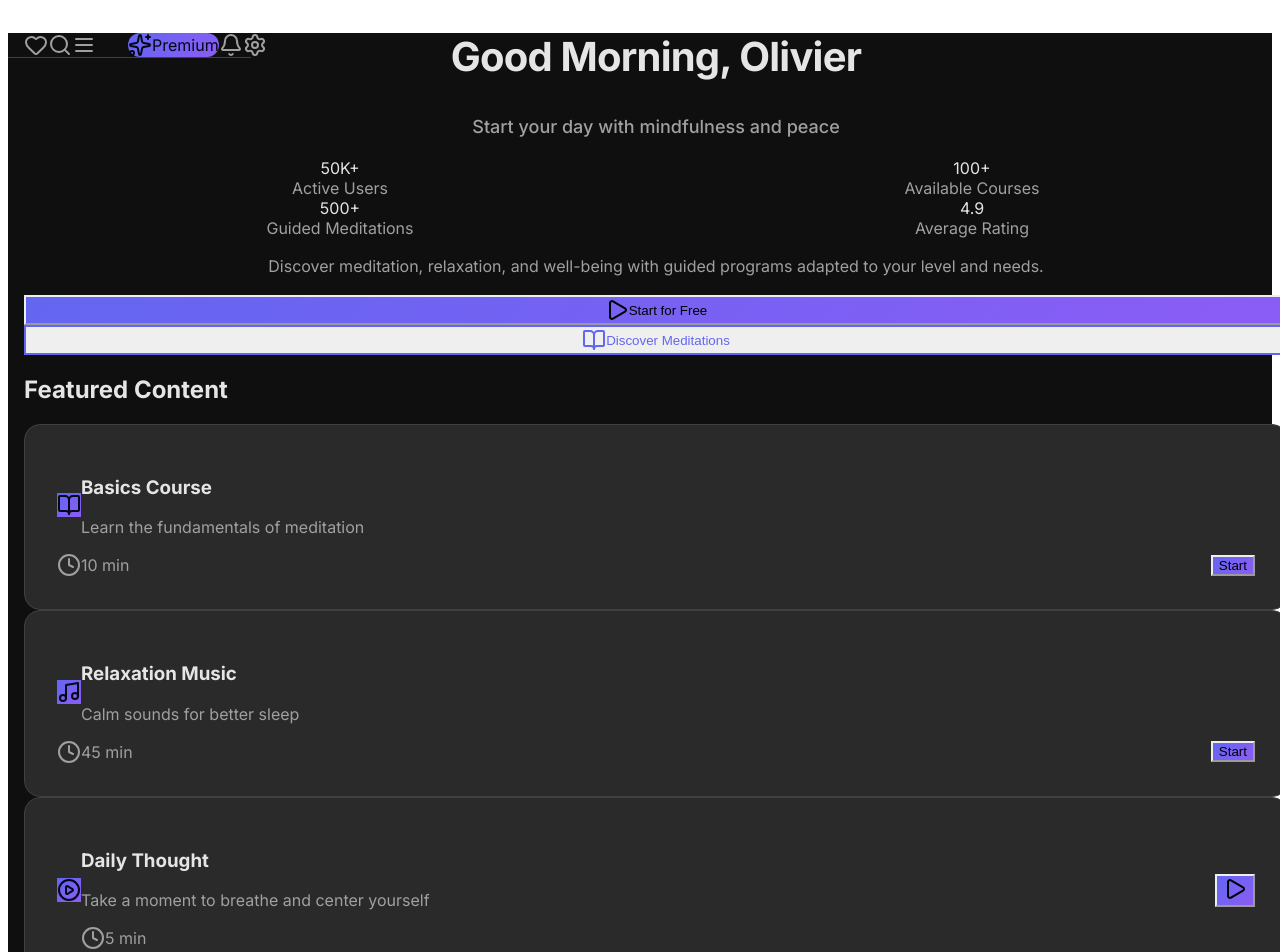
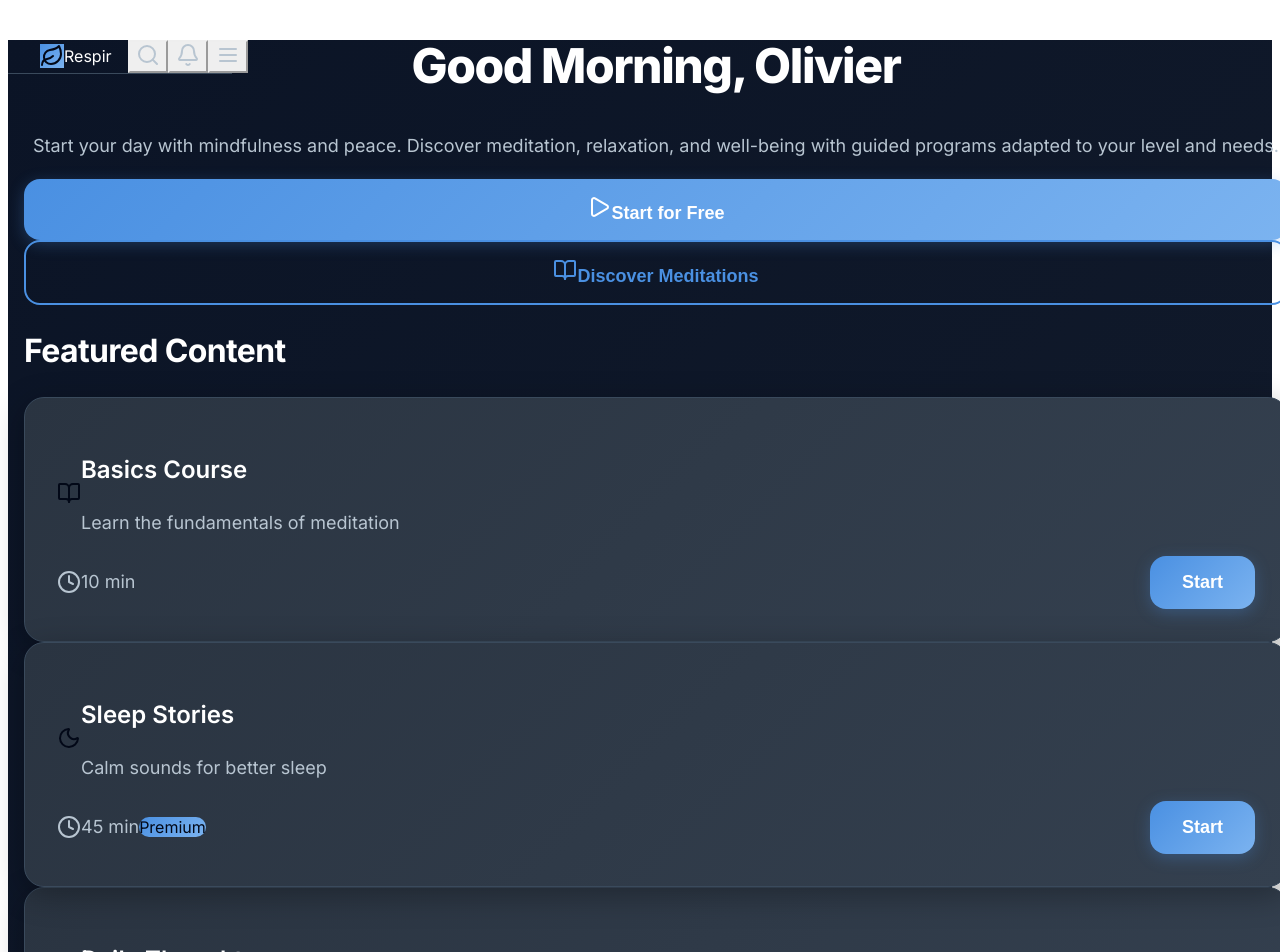
Before and after one commit to Sarpanim/Respir, a Next.js app: page / in a window 1280 px wide. Shown: the top 952 px of the page. Built offline with nearby package versions, Linux system fonts and the light colour scheme.

Commit message:
feat: Design professionnel inspiré Headspace/Calm

```diff
--- a/src/app/globals.css
+++ b/src/app/globals.css
@@ -105,28 +105,41 @@
   }
 }
 
-/* Palette minimaliste avec thème sombre */
+/* Palette professionnelle inspirée Headspace/Calm */
 @layer base {
   :root {
-    /* Palette minimaliste sombre */
-    --primary-bg: #0F0F0F;
-    --secondary-bg: #1A1A1A;
-    --card-bg: #2A2A2A;
-    --primary-text: #E5E5E5;
-    --secondary-text: #A0A0A0;
-    --accent: #6366F1;
-    --accent-light: #8B5CF6;
-    --border: #404040;
-    --hover-bg: #333333;
-    --gradient-main: linear-gradient(135deg, #1A1A1A 0%, #2A2A2A 100%);
-    --gradient-accent: linear-gradient(135deg, #6366F1 0%, #8B5CF6 100%);
+    /* Palette bleu foncé et gris élégante */
+    --primary-bg: #0B1426;
+    --secondary-bg: #1A2332;
+    --card-bg: #2A3441;
+    --primary-text: #FFFFFF;
+    --secondary-text: #B8C5D1;
+    --accent: #4A90E2;
+    --accent-light: #7BB3F0;
+    --accent-dark: #2E5BBA;
+    --border: #3A4A5C;
+    --hover-bg: #34404F;
+    --success: #4CAF50;
+    --warning: #FF9800;
+    --gradient-main: linear-gradient(135deg, #0B1426 0%, #1A2332 100%);
+    --gradient-accent: linear-gradient(135deg, #4A90E2 0%, #7BB3F0 100%);
+    --gradient-card: linear-gradient(135deg, #2A3441 0%, #34404F 100%);
   }
 }
 
-/* Typography minimaliste */
+/* Typography professionnelle */
 @layer components {
-  .text-premium-title {
-    font-size: 2.5rem;
+  .text-hero-title {
+    font-size: 3rem;
+    font-weight: 800;
+    line-height: 1.1;
+    letter-spacing: -0.03em;
+    color: var(--primary-text);
+    font-family: 'Inter', -apple-system, BlinkMacSystemFont, sans-serif;
+  }
+
+  .text-section-title {
+    font-size: 2rem;
     font-weight: 700;
     line-height: 1.2;
     letter-spacing: -0.02em;
@@ -134,37 +147,84 @@
     font-family: 'Inter', -apple-system, BlinkMacSystemFont, sans-serif;
   }
 
-  .text-premium-subtitle {
+  .text-card-title {
+    font-size: 1.5rem;
+    font-weight: 600;
+    line-height: 1.3;
+    color: var(--primary-text);
+    font-family: 'Inter', -apple-system, BlinkMacSystemFont, sans-serif;
+  }
+
+  .text-body {
     font-size: 1.125rem;
+    font-weight: 400;
+    line-height: 1.6;
+    color: var(--secondary-text);
+    font-family: 'Inter', -apple-system, BlinkMacSystemFont, sans-serif;
+  }
+
+  .text-caption {
+    font-size: 0.875rem;
     font-weight: 500;
     line-height: 1.4;
     color: var(--secondary-text);
     font-family: 'Inter', -apple-system, BlinkMacSystemFont, sans-serif;
   }
 
-  .text-premium-body {
-    font-size: 1rem;
-    font-weight: 400;
-    line-height: 1.6;
-    color: var(--secondary-text);
-    font-family: 'Inter', -apple-system, BlinkMacSystemFont, sans-serif;
-  }
-
-  /* Cards minimalistes */
-  .card-premium {
-    background: var(--card-bg);
-    border-radius: 16px;
+  /* Cards professionnelles */
+  .card-professional {
+    background: var(--gradient-card);
+    border-radius: 20px;
     border: 1px solid var(--border);
+    box-shadow: 0 8px 32px rgba(0, 0, 0, 0.3);
     transition: all 0.3s cubic-bezier(0.4, 0, 0.2, 1);
     padding: 2rem;
   }
 
-  .card-premium:hover {
-    background: var(--hover-bg);
+  .card-professional:hover {
+    transform: translateY(-2px);
+    box-shadow: 0 12px 48px rgba(0, 0, 0, 0.4);
     border-color: var(--accent);
   }
 
-  /* Gradients minimalistes */
+  /* Boutons professionnels */
+  .btn-primary {
+    background: var(--gradient-accent);
+    color: white;
+    padding: 1rem 2rem;
+    border-radius: 16px;
+    font-weight: 600;
+    font-size: 1.125rem;
+    border: none;
+    cursor: pointer;
+    transition: all 0.3s ease;
+    box-shadow: 0 4px 16px rgba(74, 144, 226, 0.3);
+  }
+
+  .btn-primary:hover {
+    transform: translateY(-2px);
+    box-shadow: 0 8px 24px rgba(74, 144, 226, 0.4);
+  }
+
+  .btn-secondary {
+    background: transparent;
+    color: var(--accent);
+    padding: 1rem 2rem;
+    border-radius: 16px;
+    font-weight: 600;
+    font-size: 1.125rem;
+    border: 2px solid var(--accent);
+    cursor: pointer;
+    transition: all 0.3s ease;
+  }
+
+  .btn-secondary:hover {
+    background: var(--accent);
+    color: white;
+    transform: translateY(-2px);
+  }
+
+  /* Gradients professionnels */
   .gradient-main {
     background: var(--gradient-main);
   }
@@ -172,4 +232,8 @@
   .gradient-accent {
     background: var(--gradient-accent);
   }
+
+  .gradient-card {
+    background: var(--gradient-card);
+  }
 }
--- a/src/app/page.tsx
+++ b/src/app/page.tsx
@@ -25,13 +25,16 @@ import {
   PlayCircle,
   Music,
   Headphones,
-  Sparkles
+  Sparkles,
+  ChevronLeft,
+  X
 } from 'lucide-react'
 
 export default function HomePage() {
   const [activeTab, setActiveTab] = useState('home')
+  const [sidebarOpen, setSidebarOpen] = useState(false)
 
-  // Données inspirées des maquettes Silent Moon + Insight Timer
+  // Données inspirées d'Headspace/Calm
   const featuredContent = [
     {
       id: 1,
@@ -41,17 +44,17 @@ export default function HomePage() {
       duration: "10 min",
       type: "course",
       isPremium: false,
-      gradient: "from-purple-500 to-pink-500"
+      color: "from-blue-500 to-cyan-500"
     },
     {
       id: 2,
-      title: "Relaxation Music",
+      title: "Sleep Stories",
       subtitle: "Calm sounds for better sleep",
       image: "https://images.unsplash.com/photo-1571019613454-1cb2f99b2d8b?w=400&h=300&fit=crop&crop=center",
       duration: "45 min",
-      type: "music",
-      isPremium: false,
-      gradient: "from-yellow-500 to-orange-500"
+      type: "sleep",
+      isPremium: true,
+      color: "from-purple-500 to-pink-500"
     }
   ]
 
@@ -81,113 +84,143 @@ export default function HomePage() {
   ]
 
   const userStats = [
-    { icon: Flame, label: "7", subtitle: "days streak", color: "text-orange-500" },
-    { icon: Clock, label: "24h", subtitle: "meditated", color: "text-blue-500" },
-    { icon: BookOpen, label: "12", subtitle: "courses completed", color: "text-green-500" },
-    { icon: Award, label: "3", subtitle: "achievements", color: "text-purple-500" }
+    { icon: Flame, label: "7", subtitle: "days streak", color: "text-orange-400" },
+    { icon: Clock, label: "24h", subtitle: "meditated", color: "text-blue-400" },
+    { icon: BookOpen, label: "12", subtitle: "courses completed", color: "text-green-400" },
+    { icon: Award, label: "3", subtitle: "achievements", color: "text-purple-400" }
   ]
 
   return (
-    <div className="min-h-screen" style={{ background: 'var(--primary-bg)' }}>
-      {/* Navigation Top */}
-      <nav className="fixed top-0 left-0 right-0 z-50 bg-black/80 backdrop-blur-md border-b" style={{ borderColor: 'var(--border)' }}>
-        <div className="container-mobile px-6 py-6 flex items-center justify-between">
-          <div className="flex items-center space-x-6">
-            <Heart className="w-6 h-6" style={{ color: 'var(--secondary-text)' }} />
-            <Search className="w-6 h-6" style={{ color: 'var(--secondary-text)' }} />
-            <Menu className="w-6 h-6" style={{ color: 'var(--secondary-text)' }} />
+    <div className="min-h-screen gradient-main">
+      {/* Navigation Top - Barre fixe avec logo au centre */}
+      <nav className="fixed top-0 left-0 right-0 z-50 bg-black/90 backdrop-blur-md border-b" style={{ borderColor: 'var(--border)' }}>
+        <div className="container-mobile px-6 py-4 flex items-center justify-between">
+          {/* Logo au centre */}
+          <div className="flex-1 flex justify-center">
+            <div className="flex items-center space-x-2">
+              <div className="w-8 h-8 gradient-accent rounded-lg flex items-center justify-center">
+                <Leaf className="w-5 h-5 text-white" />
+              </div>
+              <span className="text-xl font-bold" style={{ color: 'var(--primary-text)' }}>Respir</span>
+            </div>
           </div>
 
+          {/* Liens à droite */}
           <div className="flex items-center space-x-4">
-            <div className="gradient-accent px-6 py-3 rounded-full">
-              <span className="text-white text-sm font-medium flex items-center space-x-2">
-                <Sparkles className="w-4 h-4" />
-                <span>Premium</span>
-              </span>
-            </div>
-            <Bell className="w-6 h-6" style={{ color: 'var(--secondary-text)' }} />
-            <Settings className="w-6 h-6" style={{ color: 'var(--secondary-text)' }} />
+            <button className="p-2 rounded-lg hover:bg-white/10 transition-colors">
+              <Search className="w-5 h-5" style={{ color: 'var(--secondary-text)' }} />
+            </button>
+            <button className="p-2 rounded-lg hover:bg-white/10 transition-colors">
+              <Bell className="w-5 h-5" style={{ color: 'var(--secondary-text)' }} />
+            </button>
+            <button
+              onClick={() => setSidebarOpen(true)}
+              className="p-2 rounded-lg hover:bg-white/10 transition-colors"
+            >
+              <Menu className="w-5 h-5" style={{ color: 'var(--secondary-text)' }} />
+            </button>
           </div>
         </div>
       </nav>
 
-      <main className="pt-24">
-        {/* Hero Section */}
-        <section className="py-12">
+      {/* Sidebar Navigation */}
+      {sidebarOpen && (
+        <div className="fixed inset-0 z-50 bg-black/50 backdrop-blur-sm">
+          <div className="fixed right-0 top-0 h-full w-80 gradient-main border-l" style={{ borderColor: 'var(--border)' }}>
+            <div className="p-6">
+              <div className="flex items-center justify-between mb-8">
+                <div className="flex items-center space-x-3">
+                  <div className="w-10 h-10 gradient-accent rounded-xl flex items-center justify-center">
+                    <Leaf className="w-6 h-6 text-white" />
+                  </div>
+                  <span className="text-2xl font-bold" style={{ color: 'var(--primary-text)' }}>Respir</span>
+                </div>
+                <button
+                  onClick={() => setSidebarOpen(false)}
+                  className="p-2 rounded-lg hover:bg-white/10 transition-colors"
+                >
+                  <X className="w-6 h-6" style={{ color: 'var(--secondary-text)' }} />
+                </button>
+              </div>
+
+              <nav className="space-y-2">
+                {[
+                  { id: 'home', label: 'Home', icon: Home },
+                  { id: 'explore', label: 'Explore', icon: Search },
+                  { id: 'sleep', label: 'Sleep', icon: Moon },
+                  { id: 'meditate', label: 'Meditate', icon: Play },
+                  { id: 'profile', label: 'Profile', icon: Users }
+                ].map((tab) => (
+                  <button
+                    key={tab.id}
+                    onClick={() => {
+                      setActiveTab(tab.id)
+                      setSidebarOpen(false)
+                    }}
+                    className={`w-full flex items-center space-x-4 p-4 rounded-xl transition-all ${
+                      tab.id === activeTab ? 'bg-white/10' : 'hover:bg-white/5'
+                    }`}
+                  >
+                    <tab.icon className="w-6 h-6" style={{ color: 'var(--secondary-text)' }} />
+                    <span className="text-lg font-medium" style={{ color: 'var(--primary-text)' }}>{tab.label}</span>
+                  </button>
+                ))}
+              </nav>
+            </div>
+          </div>
+        </div>
+      )}
+
+      <main className="pt-20">
+        {/* Hero Section - Titre percutant et bouton d'action */}
+        <section className="py-16">
           <div className="container-mobile px-6">
             <div className="text-center mb-12">
-              <h1 className="text-premium-title mb-6" style={{ color: 'var(--primary-text)' }}>
+              <h1 className="text-hero-title mb-6">
                 Good Morning, Olivier
               </h1>
-              <p className="text-premium-subtitle mb-8" style={{ color: 'var(--secondary-text)' }}>
-                Start your day with mindfulness and peace
+              <p className="text-body mb-8 max-w-2xl mx-auto">
+                Start your day with mindfulness and peace. Discover meditation, relaxation, and well-being with guided programs adapted to your level and needs.
               </p>
-            </div>
-
-            {/* App Stats */}
-            <div className="grid grid-cols-2 md:grid-cols-4 gap-6 mb-12">
-              <div className="text-center">
-                <div className="text-3xl font-bold mb-2" style={{ color: 'var(--primary-text)' }}>50K+</div>
-                <div className="text-sm" style={{ color: 'var(--secondary-text)' }}>Active Users</div>
-              </div>
-              <div className="text-center">
-                <div className="text-3xl font-bold mb-2" style={{ color: 'var(--primary-text)' }}>100+</div>
-                <div className="text-sm" style={{ color: 'var(--secondary-text)' }}>Available Courses</div>
-              </div>
-              <div className="text-center">
-                <div className="text-3xl font-bold mb-2" style={{ color: 'var(--primary-text)' }}>500+</div>
-                <div className="text-sm" style={{ color: 'var(--secondary-text)' }}>Guided Meditations</div>
-              </div>
-              <div className="text-center">
-                <div className="text-3xl font-bold mb-2" style={{ color: 'var(--primary-text)' }}>4.9</div>
-                <div className="text-sm" style={{ color: 'var(--secondary-text)' }}>Average Rating</div>
-              </div>
-            </div>
-
-            {/* Call to Action */}
-            <div className="text-center mb-12">
-              <p className="text-premium-body mb-8" style={{ color: 'var(--secondary-text)' }}>
-                Discover meditation, relaxation, and well-being with guided programs adapted to your level and needs.
-              </p>
-              <div className="flex flex-col sm:flex-row gap-6 justify-center">
-                <button className="gradient-accent text-white px-10 py-5 rounded-2xl font-semibold text-lg hover:opacity-90 transition-all duration-200 flex items-center justify-center space-x-3">
-                  <Play className="w-5 h-5" />
-                  <span>Start for Free</span>
+              <div className="flex flex-col sm:flex-row gap-4 justify-center">
+                <button className="btn-primary">
+                  <Play className="w-5 h-5 mr-2" />
+                  Start for Free
                 </button>
-                <button className="border-2 px-10 py-5 rounded-2xl font-semibold text-lg hover:bg-opacity-10 transition-all duration-200 flex items-center justify-center space-x-3" style={{ borderColor: 'var(--accent)', color: 'var(--accent)' }}>
-                  <BookOpen className="w-5 h-5" />
-                  <span>Discover Meditations</span>
+                <button className="btn-secondary">
+                  <BookOpen className="w-5 h-5 mr-2" />
+                  Discover Meditations
                 </button>
               </div>
             </div>
           </div>
         </section>
 
-        {/* Featured Content */}
+        {/* Featured Content - Cards avec ombres légères */}
         <section className="py-12">
           <div className="container-mobile px-6">
-            <h2 className="text-3xl font-bold mb-8" style={{ color: 'var(--primary-text)' }}>Featured Content</h2>
-            <div className="grid grid-cols-1 md:grid-cols-2 gap-8 mb-12">
+            <h2 className="text-section-title mb-8">Featured Content</h2>
+            <div className="grid grid-cols-1 md:grid-cols-2 gap-8">
               {featuredContent.map((item) => (
-                <div key={item.id} className="card-premium">
+                <div key={item.id} className="card-professional">
                   <div className="flex items-center space-x-6 mb-6">
-                    <div className={`w-20 h-20 rounded-2xl gradient-accent flex items-center justify-center`}>
+                    <div className={`w-20 h-20 rounded-2xl bg-gradient-to-r ${item.color} flex items-center justify-center`}>
                       {item.type === 'course' ? (
                         <BookOpen className="w-10 h-10 text-white" />
                       ) : (
-                        <Music className="w-10 h-10 text-white" />
+                        <Moon className="w-10 h-10 text-white" />
                       )}
                     </div>
                     <div className="flex-1">
-                      <h3 className="text-2xl font-bold mb-2" style={{ color: 'var(--primary-text)' }}>{item.title}</h3>
-                      <p className="text-lg" style={{ color: 'var(--secondary-text)' }}>{item.subtitle}</p>
+                      <h3 className="text-card-title mb-2">{item.title}</h3>
+                      <p className="text-body">{item.subtitle}</p>
                     </div>
                   </div>
                   <div className="flex items-center justify-between">
                     <div className="flex items-center space-x-6">
                       <div className="flex items-center space-x-2">
                         <Clock className="w-5 h-5" style={{ color: 'var(--secondary-text)' }} />
-                        <span className="text-lg" style={{ color: 'var(--secondary-text)' }}>{item.duration}</span>
+                        <span className="text-body">{item.duration}</span>
                       </div>
                       {item.isPremium && (
                         <div className="gradient-accent px-3 py-1 rounded-full">
@@ -195,7 +228,7 @@ export default function HomePage() {
                         </div>
                       )}
                     </div>
-                    <button className="gradient-accent text-white px-8 py-4 rounded-xl font-semibold text-lg hover:opacity-90 transition-all duration-200">
+                    <button className="btn-primary">
                       Start
                     </button>
                   </div>
@@ -208,21 +241,21 @@ export default function HomePage() {
         {/* Daily Thought */}
         <section className="py-12">
           <div className="container-mobile px-6">
-            <div className="card-premium mb-12">
+            <div className="card-professional">
               <div className="flex items-center space-x-6">
                 <div className="w-16 h-16 gradient-accent rounded-2xl flex items-center justify-center">
                   <PlayCircle className="w-8 h-8 text-white" />
                 </div>
                 <div className="flex-1">
-                  <h3 className="text-2xl font-bold mb-2" style={{ color: 'var(--primary-text)' }}>{dailyThought.title}</h3>
-                  <p className="text-lg mb-3" style={{ color: 'var(--secondary-text)' }}>{dailyThought.content}</p>
+                  <h3 className="text-card-title mb-2">{dailyThought.title}</h3>
+                  <p className="text-body mb-3">{dailyThought.content}</p>
                   <div className="flex items-center space-x-3">
                     <Clock className="w-5 h-5" style={{ color: 'var(--secondary-text)' }} />
-                    <span className="text-lg" style={{ color: 'var(--secondary-text)' }}>{dailyThought.duration}</span>
+                    <span className="text-body">{dailyThought.duration}</span>
                   </div>
                 </div>
-                <button className="gradient-accent text-white p-4 rounded-2xl hover:opacity-90 transition-all duration-200">
-                  <Play className="w-6 h-6" />
+                <button className="btn-primary">
+                  <Play className="w-5 h-5" />
                 </button>
               </div>
             </div>
@@ -232,13 +265,13 @@ export default function HomePage() {
         {/* User Stats */}
         <section className="py-12">
           <div className="container-mobile px-6">
-            <h2 className="text-3xl font-bold mb-8" style={{ color: 'var(--primary-text)' }}>Your Progress</h2>
-            <div className="grid grid-cols-2 md:grid-cols-4 gap-6 mb-12">
+            <h2 className="text-section-title mb-8">Your Progress</h2>
+            <div className="grid grid-cols-2 md:grid-cols-4 gap-6">
               {userStats.map((stat, index) => (
-                <div key={index} className="card-premium text-center">
+                <div key={index} className="card-professional text-center">
                   <stat.icon className={`w-10 h-10 mx-auto mb-4 ${stat.color}`} />
                   <div className="text-3xl font-bold mb-2" style={{ color: 'var(--primary-text)' }}>{stat.label}</div>
-                  <div className="text-lg" style={{ color: 'var(--secondary-text)' }}>{stat.subtitle}</div>
+                  <div className="text-body">{stat.subtitle}</div>
                 </div>
               ))}
             </div>
@@ -249,15 +282,15 @@ export default function HomePage() {
         <section className="py-12">
           <div className="container-mobile px-6">
             <div className="flex items-center justify-between mb-8">
-              <h2 className="text-3xl font-bold" style={{ color: 'var(--primary-text)' }}>Recommended for you</h2>
-              <button className="text-lg font-medium flex items-center space-x-2 hover:opacity-80 transition-all duration-200" style={{ color: 'var(--accent)' }}>
+              <h2 className="text-section-title">Recommended for you</h2>
+              <button className="text-body font-medium flex items-center space-x-2 hover:opacity-80 transition-all">
                 <span>View all</span>
                 <ChevronRight className="w-5 h-5" />
               </button>
             </div>
             <div className="grid grid-cols-1 md:grid-cols-2 gap-6">
               {recommendedContent.map((item) => (
-                <div key={item.id} className="card-premium">
+                <div key={item.id} className="card-professional">
                   <div className="h-40 rounded-2xl overflow-hidden mb-6">
                     <img
                       src={item.image}
@@ -265,14 +298,14 @@ export default function HomePage() {
                       className="w-full h-full object-cover"
                     />
                   </div>
-                  <h3 className="text-xl font-bold mb-2" style={{ color: 'var(--primary-text)' }}>{item.title}</h3>
-                  <p className="text-lg mb-4" style={{ color: 'var(--secondary-text)' }}>{item.subtitle}</p>
+                  <h3 className="text-card-title mb-2">{item.title}</h3>
+                  <p className="text-body mb-4">{item.subtitle}</p>
                   <div className="flex items-center justify-between">
                     <div className="flex items-center space-x-2">
                       <Clock className="w-5 h-5" style={{ color: 'var(--secondary-text)' }} />
-                      <span className="text-lg" style={{ color: 'var(--secondary-text)' }}>{item.duration}</span>
+                      <span className="text-body">{item.duration}</span>
                     </div>
-                    <button className="gradient-accent text-white px-6 py-3 rounded-xl font-semibold text-lg hover:opacity-90 transition-all duration-200">
+                    <button className="btn-primary">
                       Start
                     </button>
                   </div>
@@ -282,41 +315,9 @@ export default function HomePage() {
           </div>
         </section>
 
-        {/* Bottom Spacing for Navigation */}
+        {/* Bottom Spacing */}
         <div className="h-20"></div>
       </main>
-
-      {/* Bottom Navigation */}
-      <nav className="fixed bottom-0 left-0 right-0 z-50 bg-black/90 backdrop-blur-md border-t" style={{ borderColor: 'var(--border)' }}>
-        <div className="container-mobile px-6 py-4">
-          <div className="flex items-center justify-around">
-            {[
-              { id: 'home', label: 'Home', icon: Home, active: true },
-              { id: 'explore', label: 'Explore', icon: Search },
-              { id: 'sleep', label: 'Sleep', icon: Moon },
-              { id: 'meditate', label: 'Meditate', icon: Play },
-              { id: 'profile', label: 'Profile', icon: Users }
-            ].map((tab) => (
-              <button
-                key={tab.id}
-                onClick={() => setActiveTab(tab.id)}
-                className={`flex flex-col items-center space-y-2 py-3 px-4 rounded-xl transition-all duration-200 ${
-                  tab.active
-                    ? 'text-white'
-                    : 'hover:text-white'
-                }`}
-                style={{
-                  color: tab.active ? 'var(--accent)' : 'var(--secondary-text)',
-                  backgroundColor: tab.active ? 'var(--hover-bg)' : 'transparent'
-                }}
-              >
-                <tab.icon className="w-6 h-6" />
-                <span className="text-sm font-medium">{tab.label}</span>
-              </button>
-            ))}
-          </div>
-        </div>
-      </nav>
     </div>
   )
 }
```
